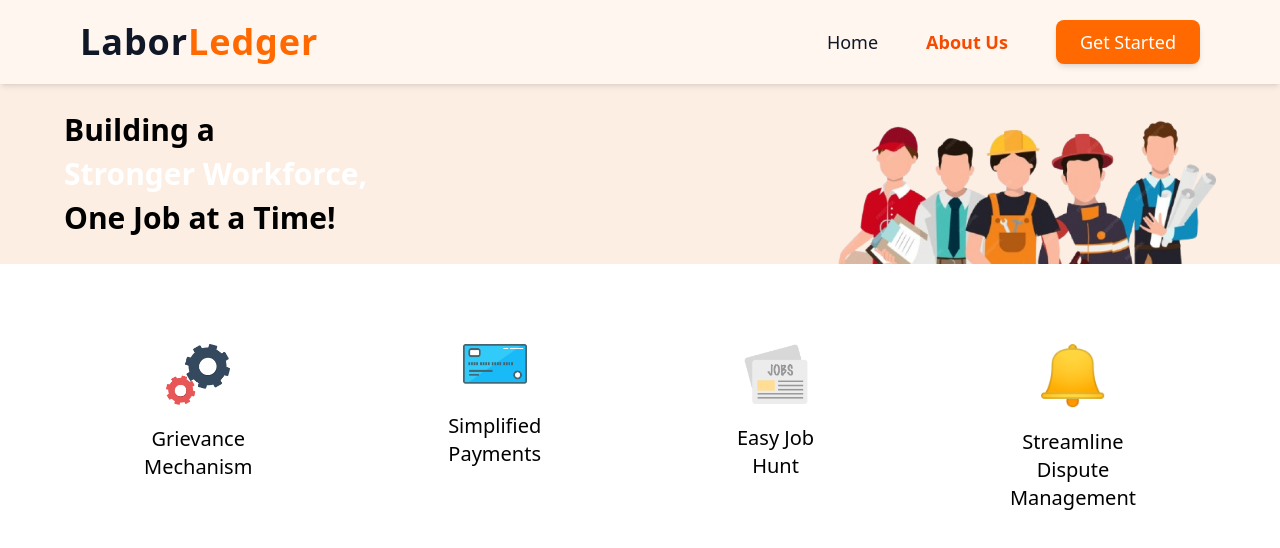
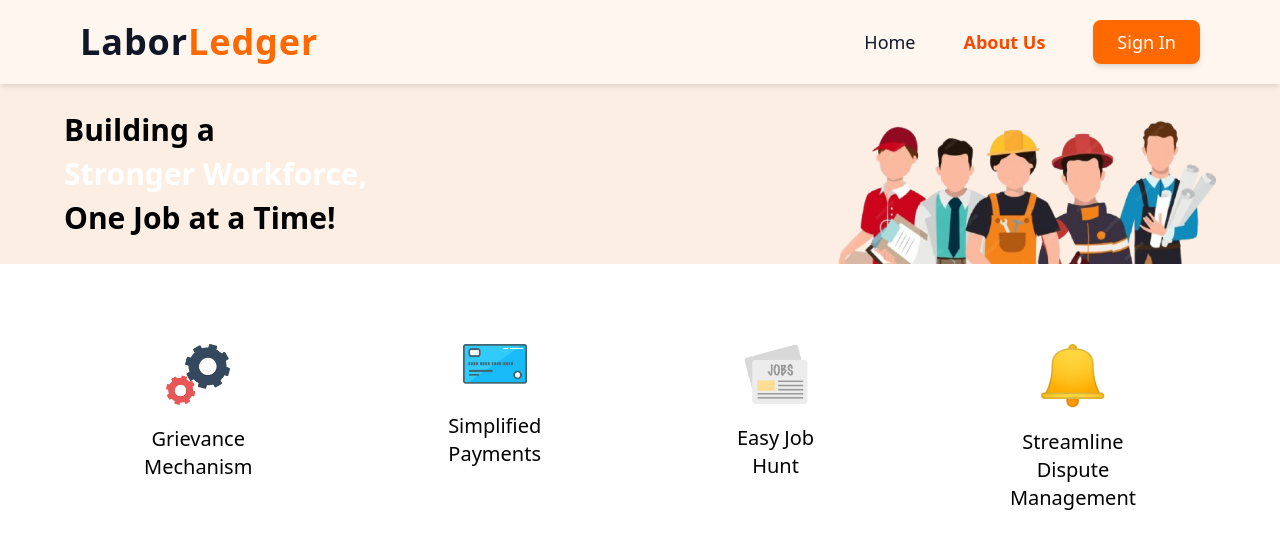
Before and after one commit to worker-dapp/laborledger_demo, a React (Vite) app: page /about-us in a window 1280 px wide. Shown: the top 548 px of the page. Built offline with nearby package versions, Linux system fonts and the light colour scheme.

Commit message:
update navbar | add dropdown

```diff
--- a/src/components/Navbar.jsx
+++ b/src/components/Navbar.jsx
@@ -1,7 +1,23 @@
-import React from 'react'
-import { NavLink, Link } from 'react-router-dom'
+import React, { useState, useRef, useEffect } from 'react';
+import { NavLink, Link } from 'react-router-dom';
 
 const Navbar = () => {
+  const [isDropdownOpen, setDropdownOpen] = useState(false);
+  const dropdownRef = useRef(null);
+
+  // Close dropdown when clicking outside
+  useEffect(() => {
+    function handleClickOutside(event) {
+      if (dropdownRef.current && !dropdownRef.current.contains(event.target)) {
+        setDropdownOpen(false);
+      }
+    }
+    document.addEventListener('mousedown', handleClickOutside);
+    return () => {
+      document.removeEventListener('mousedown', handleClickOutside);
+    };
+  }, []);
+
   return (
     <div className='w-full bg-[#FFD3B1]/20 font-medium shadow-md'>
       <div className='flex items-center justify-between px-20 py-5'>
@@ -23,16 +39,34 @@ const Navbar = () => {
             About Us
           </NavLink>
 
-          {/* CTA Button - Fixed Alignment */}
-          <Link
-            to='/get-started'
-            className='bg-orange-500 text-white px-6 py-2 rounded-lg hover:bg-orange-600 transition-all shadow-md text-lg flex items-center justify-center'>
-            Get Started
-          </Link>
+          {/* Dropdown Menu for Sign In */}
+          <div className='relative' ref={dropdownRef}>
+            <button
+              onClick={() => setDropdownOpen(!isDropdownOpen)}
+              className='bg-orange-500 text-white px-6 py-2 rounded-lg hover:bg-orange-600 transition-all shadow-md text-lg flex items-center justify-center'>
+              Sign In
+            </button>
+
+            {isDropdownOpen && (
+              <div className='absolute right-0 mt-2 w-40 bg-white border border-gray-200 shadow-lg rounded-lg'>
+                <Link
+                  to='/sign-in/employee'
+                  className='block px-4 py-2 text-gray-900 hover:bg-orange-100 transition-all rounded-t-lg'>
+                  Employee
+                </Link>
+                <Link
+                  to='/sign-in/employer'
+                  className='block px-4 py-2 text-gray-900 hover:bg-orange-100 transition-all rounded-b-lg'>
+                  Employer
+                </Link>
+              </div>
+            )}
+          </div>
+
         </div>
       </div>
     </div>
-  )
-}
+  );
+};
 
-export default Navbar
+export default Navbar;
```
